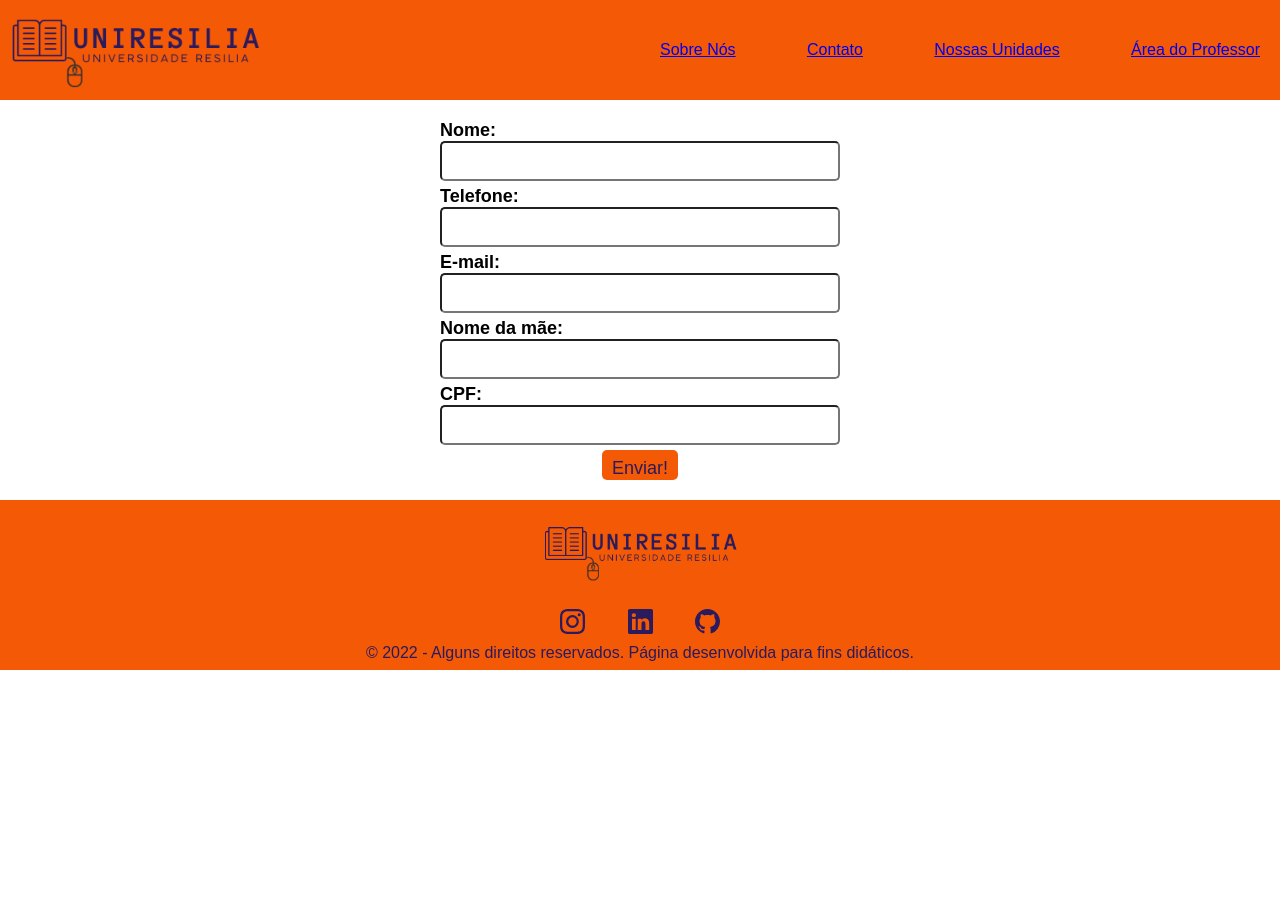
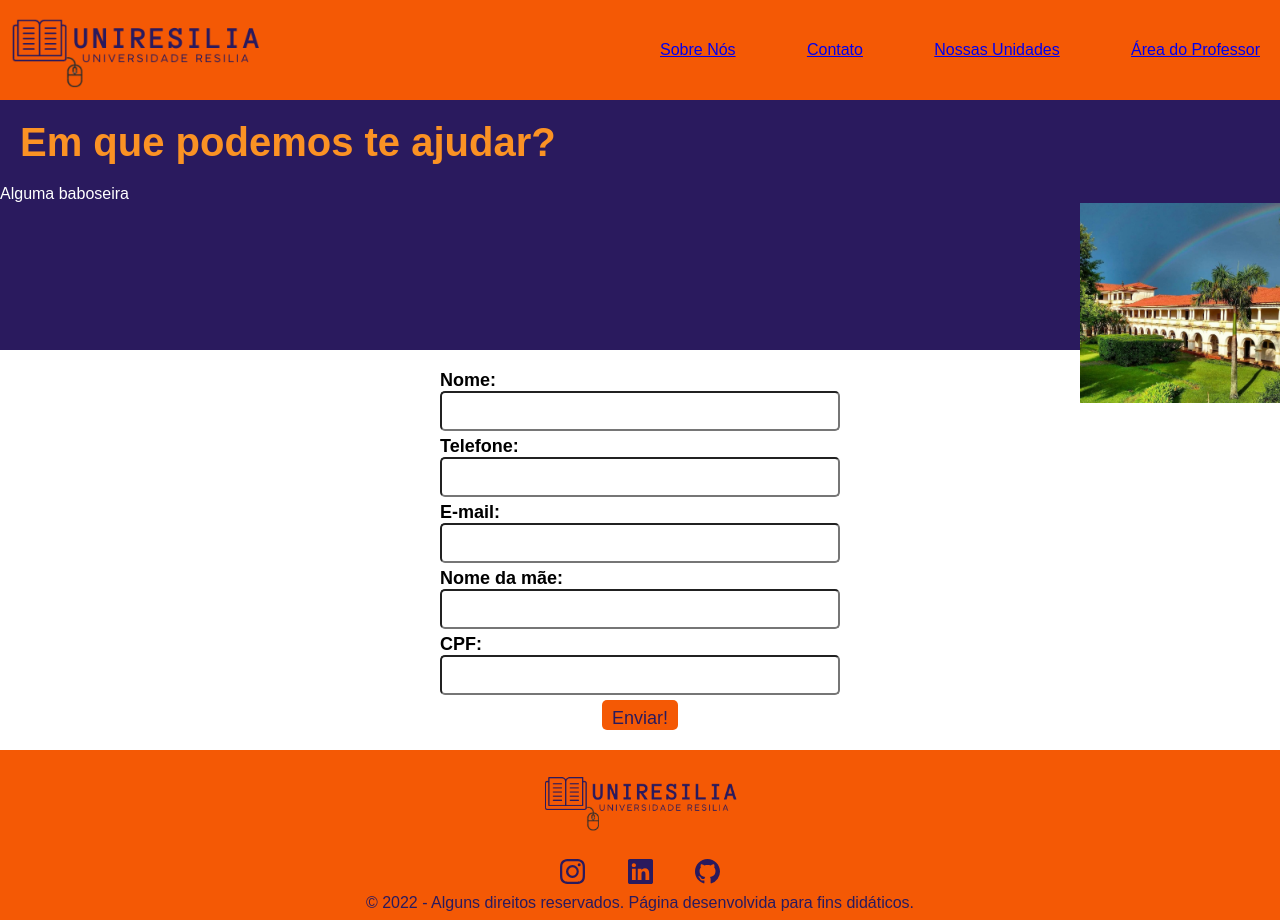
Before and after one commit to PalomaBarreto/UniResilia, a React (Create React App) app: page /contato in a window 1280 px wide. Before the commit the page ends 800 px from the top, so only its background shows below. Built offline with nearby package versions, Linux system fonts and the light colour scheme; a web font is replaced by a local one.

Commit message:
colocando a intro nas páginas

```diff
--- a/src/pages/Contato.jsx
+++ b/src/pages/Contato.jsx
@@ -3,9 +3,12 @@ import styled from "styled-components";
 
 import Input from "../components/Input";
 import Button from "../components/Button";
+import Intro from "../components/Intro";
 
 function Contato(){
   return(
+    <div>
+      <Intro description={"Alguma baboseira"} title={"Em que podemos te ajudar?"} />
       <Container>
       <Input>Nome: </Input>
       <Input>Telefone: </Input>
@@ -15,6 +18,8 @@ function Contato(){
       <Button>Enviar!</Button>
 
       </Container>
+
+    </div>
   )
 }
 
--- a/src/pages/Home.jsx
+++ b/src/pages/Home.jsx
@@ -5,7 +5,7 @@ import CardHome from '../components/CardHome';
 export default function Home() {
     return (
         <div>
-            <Intro />
+            <Intro description={"Alguma baboseira"} title={"A melhor universidade Tech do Brasil!"} />
             <CardHome />
         </div>
     )
```
Lines whose indentation alone changed are shown as unchanged.
